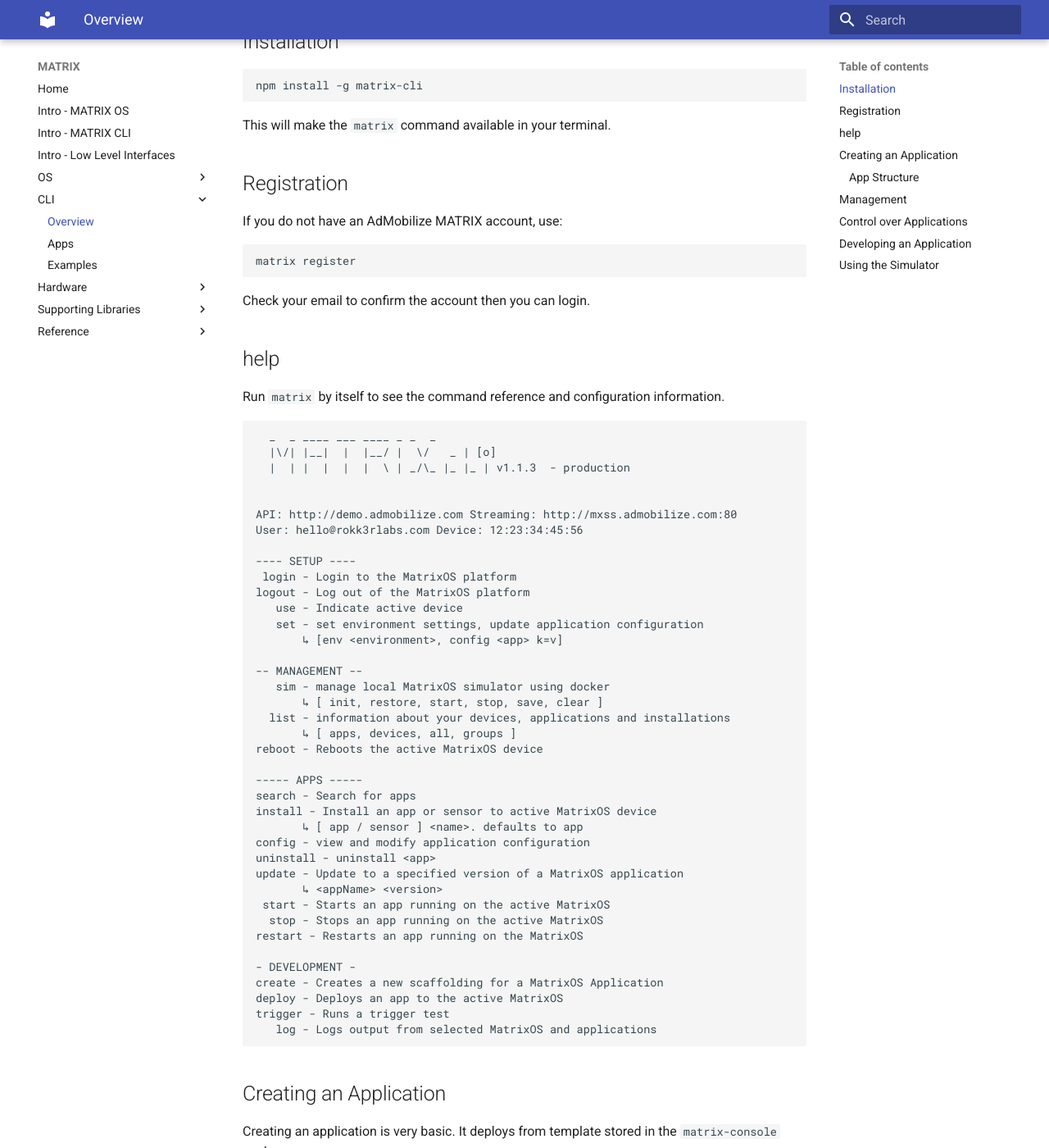
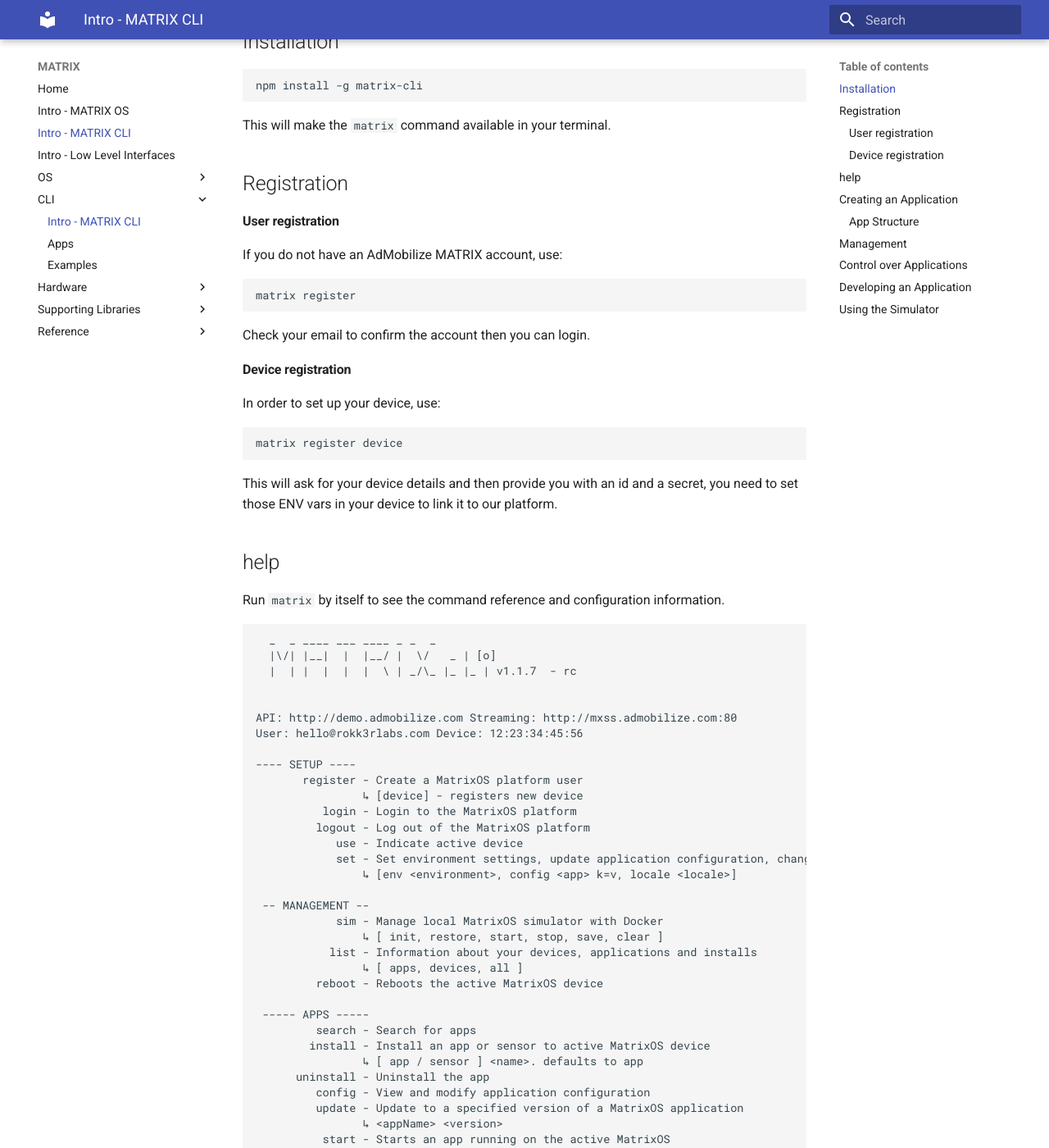
Before and after one commit to matrix-io/matrix-documentation, an MkDocs documentation site: the page built from docs/CLI/overview.md, in a window 1280 px wide and 1400 px high, scrolled down 212 px. Shown: the whole window at 82% size. Built offline with MkDocs 1.6.1 and Material for MkDocs 9.7.7, drawn with Linux system fonts in a browser that asks for light colours; old or Windows-style settings are respelled for this version of MkDocs; some of the changed text lies outside the part shown.

Commit message:
Updated command list, device registration and node install

````diff
--- a/docs/CLI/overview.md
+++ b/docs/CLI/overview.md
@@ -11,11 +11,19 @@
 
 ## Registration
 
+#### User registration
 If you do not have an AdMobilize MATRIX account, use:
 ```
 matrix register
 ```
 Check your email to confirm the account then you can login.
+
+#### Device registration
+In order to set up your device, use:
+```
+matrix register device
+```
+This will ask for your device details and then provide you with an id and a secret, you need to set those ENV vars in your device to link it to our platform.
 
 ## help
 
@@ -24,43 +32,45 @@
 ```
   _  _ ____ ___ ____ _ _  _
   |\/| |__|  |  |__/ |  \/   _ | [o]
-  |  | |  |  |  |  \ | _/\_ |_ |_ | v1.1.3  - production
+  |  | |  |  |  |  \ | _/\_ |_ |_ | v1.1.7  - rc
 
 
 API: http://demo.admobilize.com Streaming: http://mxss.admobilize.com:80
 User: hello@rokk3rlabs.com Device: 12:23:34:45:56
 
 ---- SETUP ----
- login - Login to the MatrixOS platform
-logout - Log out of the MatrixOS platform
-   use - Indicate active device
-   set - set environment settings, update application configuration
-       ↳ [env <environment>, config <app> k=v]
+       register - Create a MatrixOS platform user
+                ↳ [device] - registers new device
+          login - Login to the MatrixOS platform
+         logout - Log out of the MatrixOS platform
+            use - Indicate active device
+            set - Set environment settings, update application configuration, change cli locale
+                ↳ [env <environment>, config <app> k=v, locale <locale>]
 
--- MANAGEMENT --
-   sim - manage local MatrixOS simulator using docker
-       ↳ [ init, restore, start, stop, save, clear ]
-  list - information about your devices, applications and installations
-       ↳ [ apps, devices, all, groups ]
-reboot - Reboots the active MatrixOS device
+ -- MANAGEMENT --
+            sim - Manage local MatrixOS simulator with Docker
+                ↳ [ init, restore, start, stop, save, clear ]
+           list - Information about your devices, applications and installs
+                ↳ [ apps, devices, all ]
+         reboot - Reboots the active MatrixOS device
 
------ APPS -----
-search - Search for apps
-install - Install an app or sensor to active MatrixOS device
-       ↳ [ app / sensor ] <name>. defaults to app
-config - view and modify application configuration
-uninstall - uninstall <app>
-update - Update to a specified version of a MatrixOS application
-       ↳ <appName> <version>
- start - Starts an app running on the active MatrixOS
-  stop - Stops an app running on the active MatrixOS
-restart - Restarts an app running on the MatrixOS
+ ----- APPS -----
+         search - Search for apps
+        install - Install an app or sensor to active MatrixOS device
+                ↳ [ app / sensor ] <name>. defaults to app
+      uninstall - Uninstall the app
+         config - View and modify application configuration
+         update - Update to a specified version of a MatrixOS application
+                ↳ <appName> <version>
+          start - Starts an app running on the active MatrixOS
+           stop - Stops an app running on the active MatrixOS
+        restart - Restarts an app running on the MatrixOS
 
-- DEVELOPMENT -
-create - Creates a new scaffolding for a MatrixOS Application
-deploy - Deploys an app to the active MatrixOS
-trigger - Runs a trigger test
-   log - Logs output from selected MatrixOS and applications
+ - DEVELOPMENT -
+         create - Creates a new scaffolding for a MatrixOS Application
+         deploy - Uploads and deploys an app to the active MatrixOS
+        trigger - Runs a trigger test
+            log - Logs output from selected MatrixOS and applications
 ```
 
 ## Creating an Application
--- a/mkdocs.yml
+++ b/mkdocs.yml
@@ -7,7 +7,7 @@
 pages:
 - Home: 'index.md'
 - Intro - MATRIX OS: 'intro/matrix.md'
-- Intro - MATRIX CLI: 'cli/overview.md'
+- Intro - MATRIX CLI: 'CLI/overview.md'
 - Intro - Low Level Interfaces: 'intro/interfaces.md'
 - OS:
   - App API:
````
Also changed, not shown: docs/index.md (+1 -1 lines).
